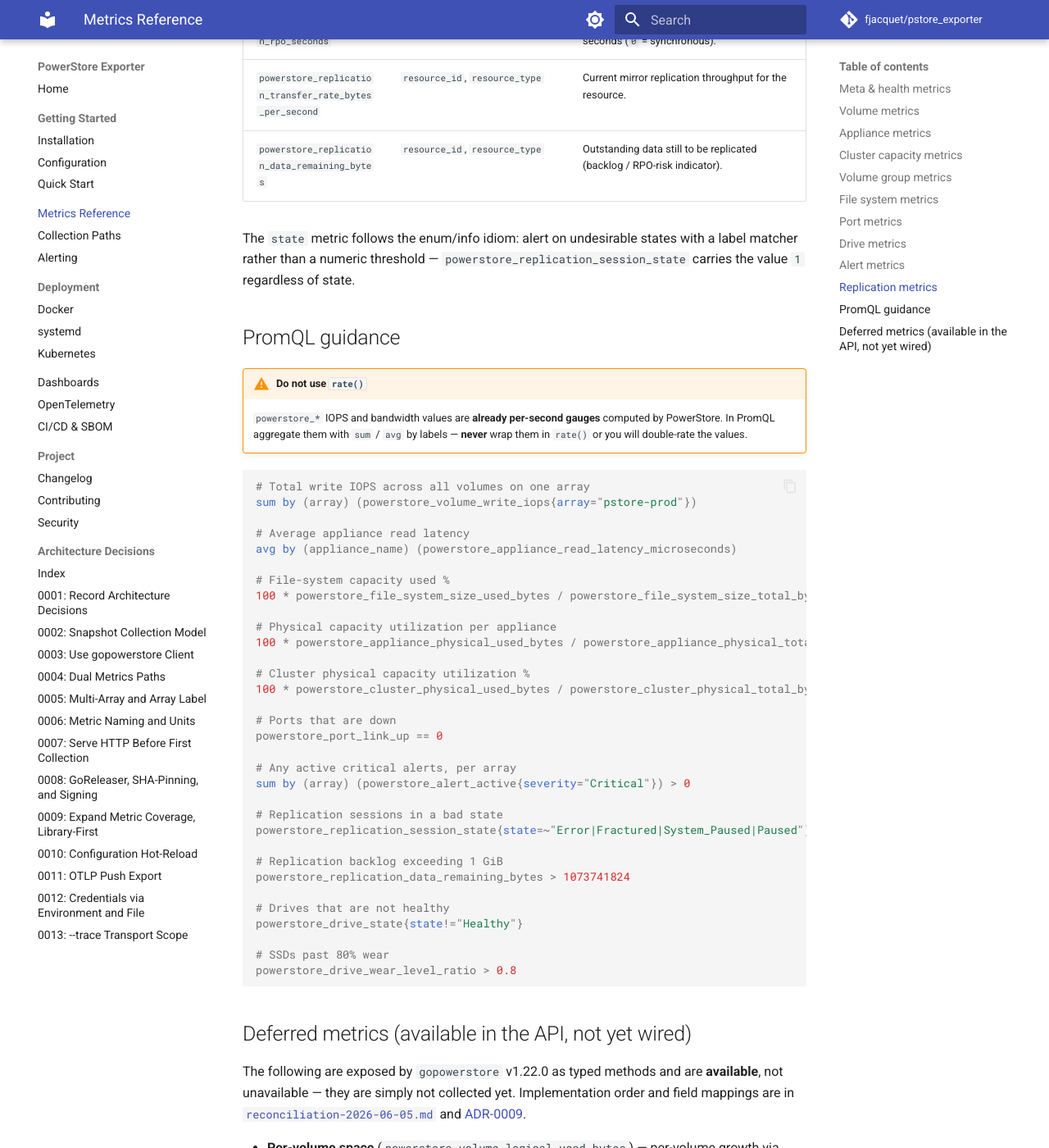
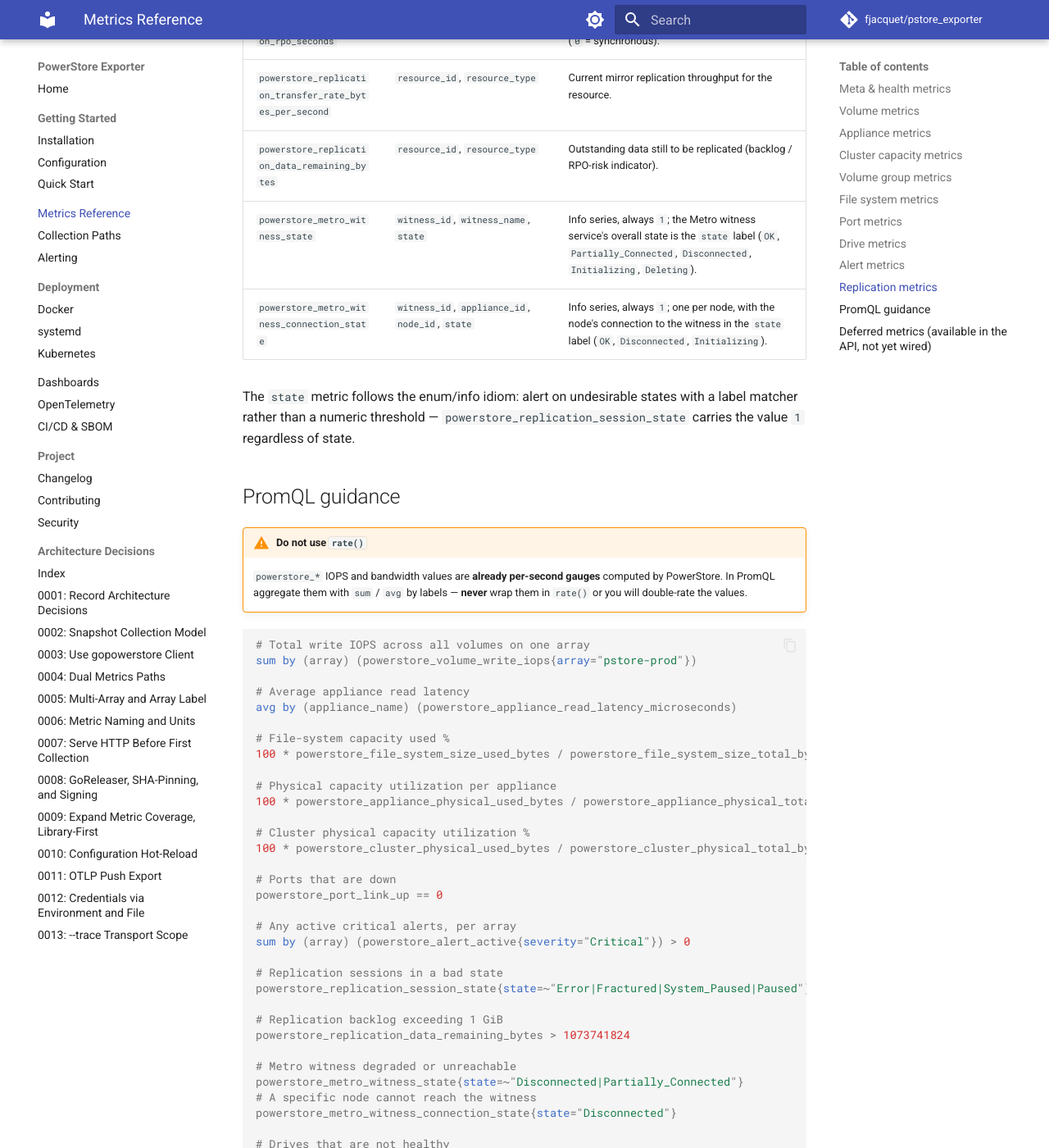
Before and after one commit to fjacquet/pstore_exporter, an MkDocs documentation site: the page built from docs/metrics.md, in a window 1280 px wide and 1400 px high, scrolled down 5940 px. Shown: the whole window at 82% size. Built offline with MkDocs 1.6.1 and Material for MkDocs 9.7.7, drawn with Linux system fonts in a browser that asks for light colours; comment, search, counter and statistics services are not loaded.

Commit message:
docs(powerstore): document Metro witness metrics, dashboard, ADR-0015
Co-Authored-By: Claude Opus 4.8 (1M context) <noreply@anthropic.com>

```diff
--- a/docs/metrics.md
+++ b/docs/metrics.md
@@ -151,6 +151,8 @@ paths (see [ADR-0009](adr/0009-expand-metric-coverage-library-first.md)).
 | `powerstore_replication_rpo_seconds` | `rule_id`, `remote_system_id` | Configured RPO of a replication rule, in seconds (`0` = synchronous). |
 | `powerstore_replication_transfer_rate_bytes_per_second` | `resource_id`, `resource_type` | Current mirror replication throughput for the resource. |
 | `powerstore_replication_data_remaining_bytes` | `resource_id`, `resource_type` | Outstanding data still to be replicated (backlog / RPO-risk indicator). |
+| `powerstore_metro_witness_state` | `witness_id`, `witness_name`, `state` | Info series, always `1`; the Metro witness service's overall state is the `state` label (`OK`, `Partially_Connected`, `Disconnected`, `Initializing`, `Deleting`). |
+| `powerstore_metro_witness_connection_state` | `witness_id`, `appliance_id`, `node_id`, `state` | Info series, always `1`; one per node, with the node's connection to the witness in the `state` label (`OK`, `Disconnected`, `Initializing`). |
 
 The `state` metric follows the enum/info idiom: alert on undesirable states with a label
 matcher rather than a numeric threshold — `powerstore_replication_session_state` carries the
@@ -191,6 +193,11 @@ powerstore_replication_session_state{state=~"Error|Fractured|System_Paused|Pause
 # Replication backlog exceeding 1 GiB
 powerstore_replication_data_remaining_bytes > 1073741824
 
+# Metro witness degraded or unreachable
+powerstore_metro_witness_state{state=~"Disconnected|Partially_Connected"}
+# A specific node cannot reach the witness
+powerstore_metro_witness_connection_state{state="Disconnected"}
+
 # Drives that are not healthy
 powerstore_drive_state{state!="Healthy"}
 
```
Also changed, not shown: docs/adr/0015-metro-witness-via-generic-query.md (added, +42 -0 lines), 1 other file.
